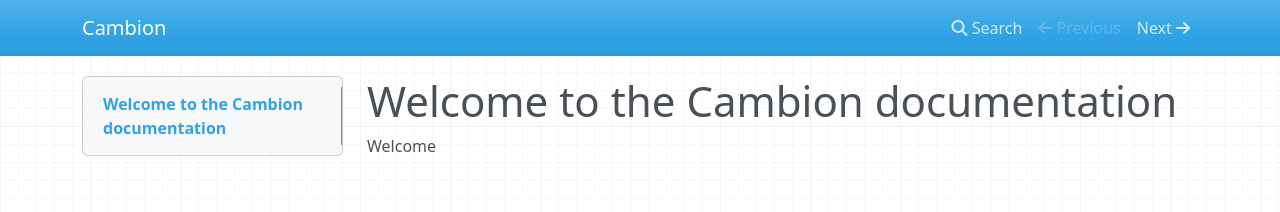
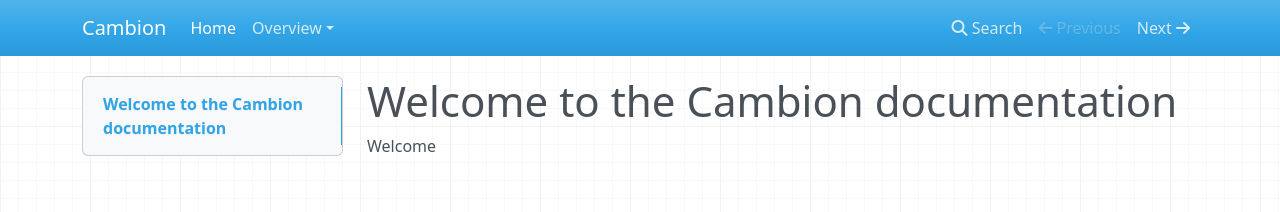
Before and after one commit to whitestone-no/Cambion, an MkDocs documentation site: the page built from docs/index.md, in a window 1280 px wide. Shown: the top 212 px of the page. Built offline with MkDocs 1.6.1, drawn with Linux system fonts in a browser that asks for light colours; nearby versions of some CDN libraries.

```diff
--- a/mkdocs.yml
+++ b/mkdocs.yml
@@ -1,5 +1,5 @@
 site_name: Cambion
 nav:
-    - Overview:
-        - Home: index.md
-        - Sub: sub.md
+- Home: index.md
+- 'Overview':
+  - 'Sub': sub.md
```
